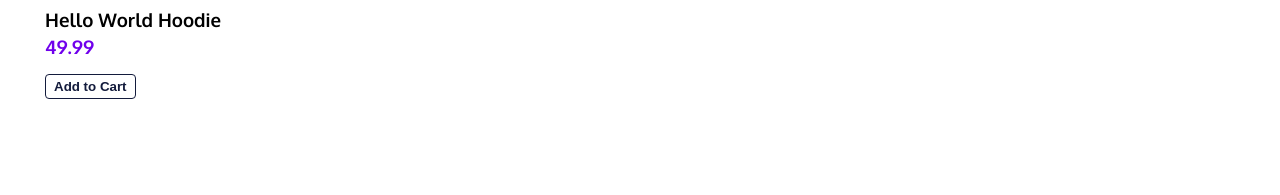
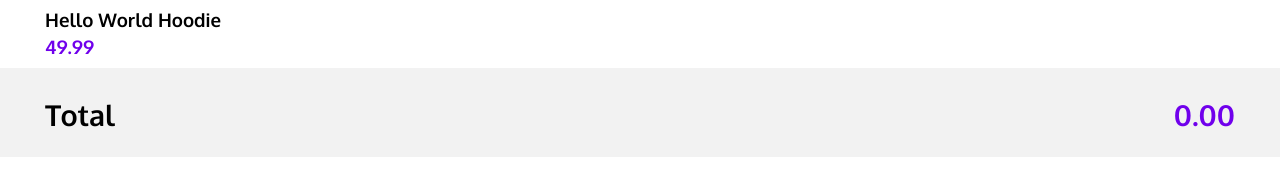
Before and after one commit to demetriusvissarion/clothes-e-store, a React (Create React App) app: page / in a window 1280 px wide. Shown: the part 643-838 px from the top of the page. Built offline with nearby package versions, Linux system fonts and the light colour scheme.

Commit message:
added total cart value

```diff
--- a/src/app/App.js
+++ b/src/app/App.js
@@ -3,6 +3,7 @@ import React from "react";
 import { Inventory } from "../features/inventory/Inventory.js";
 import { CurrencyFilter } from "../features/currencyFilter/CurrencyFilter.js";
 // Import the Cart component here.
+import { Cart } from "../features/cart/Cart.js";
 
 // Render the Cart component below <Inventory />
 export const App = (props) => {
@@ -20,6 +21,12 @@ export const App = (props) => {
         currencyFilter={state.currencyFilter}
         dispatch={dispatch}
       />
+
+      <Cart
+        cart={state.cart}
+        currencyFilter={state.currencyFilter}
+        dispatch={dispatch}
+      />
     </div>
   );
 };
--- a/src/app/store.js
+++ b/src/app/store.js
@@ -1,3 +1,4 @@
+// "createStore" is used here for learning purposes, in future projects it will be replaced with
 import { createStore, combineReducers } from "redux";
 
 import { inventoryReducer } from "../features/inventory/inventorySlice.js";
@@ -5,12 +6,10 @@ import { cartReducer } from "../features/cart/cartSlice.js";
 import { currencyFilterReducer } from "../features/currencyFilter/currencyFilterSlice.js";
 
 // Create and export the store here.
-const store = createStore(
+export const store = createStore(
   combineReducers({
     inventory: inventoryReducer,
     cart: cartReducer,
     currency: currencyFilterReducer,
   })
 );
-
-export default store;
--- a/src/features/cart/Cart.js
+++ b/src/features/cart/Cart.js
@@ -22,8 +22,13 @@ export const Cart = (props) => {
   };
 
   // Use the cart and currencyFilter slices to render their data.
-  const cartElements = "REPLACE_ME";
-  const total = 0;
+  const cartElements = Object.keys(cart).map(createCartItem); // replaces the "for" loop below
+  // const cartElements = [];
+  // for (let itemName in cart) {
+  //   cartElements.push(createCartItem(itemName));
+  // }
+
+  const total = calculateTotal(cart, currencyFilter);
 
   return (
     <div id="cart-container">
--- a/src/index.js
+++ b/src/index.js
@@ -2,7 +2,7 @@ import React from "react";
 import ReactDOM from "react-dom";
 import "./index.css";
 import { App } from "./app/App";
-import store from "./app/store";
+import { store } from "./app/store";
 
 const render = () => {
   ReactDOM.render(
@@ -14,6 +14,7 @@ render();
 
 // Subscribe render to the store.
 store.subscribe(render);
+
 // If you want to start measuring performance in your app, pass a function
 // to log results (for example: reportWebVitals(console.log))
 // or send to an analytics endpoint. Learn more: https://bit.ly/CRA-vitals
```
